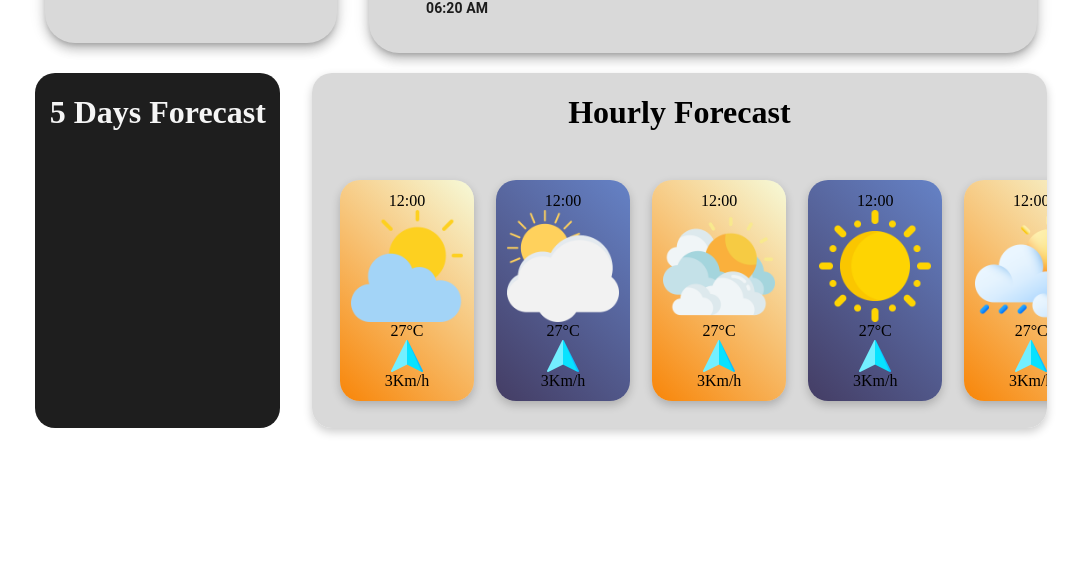
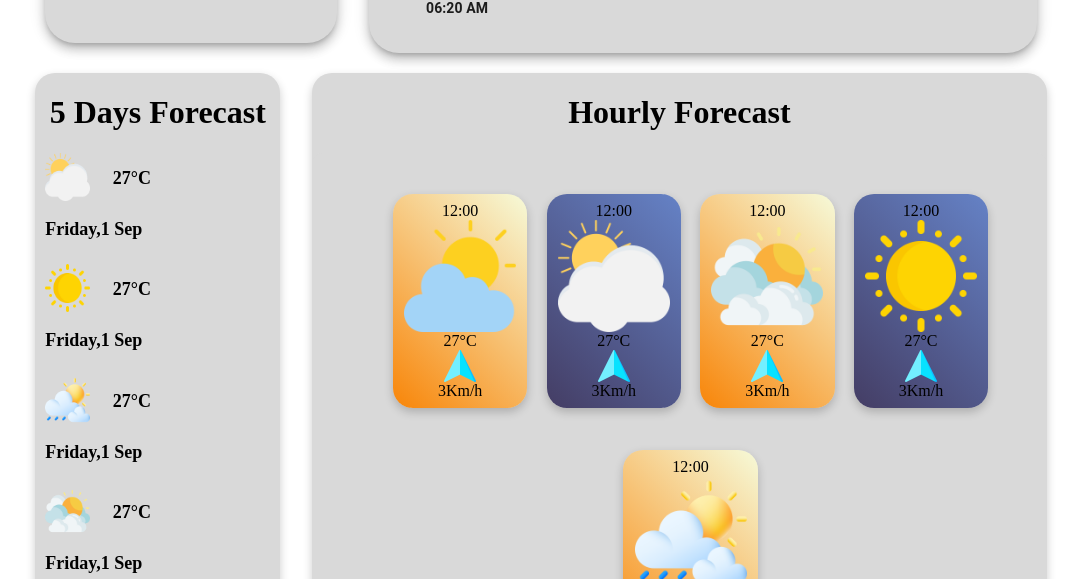
Before and after one commit to Naveen032006/Weather_Dashboard, a React (Vite) app: page / in a window 1280 px wide. Shown: the part 221-800 px from the top of the page, without its empty margins (99-1180 px from the left). Built offline with nearby package versions, Linux system fonts and the light colour scheme; no server answers; some icons are missing.

Commit message:
Frontend completed

```diff
--- a/src/App.jsx
+++ b/src/App.jsx
@@ -1,10 +1,12 @@
-//import { useState } from 'react'
+import { useEffect } from "react";
 
 import "./App.css";
 import { Layout } from "./layout";
 
 function App() {
-  document.title = "Weather Dashboard";
+  useEffect(() => {
+    document.title = "Weather Dashboard";
+  }, []);
   return (
     <>
       <Layout />
--- a/src/components/Forecast.jsx
+++ b/src/components/Forecast.jsx
@@ -1,7 +1,38 @@
-import React from "react";
+import React, { useEffect, useState } from "react";
 import WeatherCard from "./WeatherCard";
+import TextCard from "./TextCard";
 
 function Forecast({ mode, width, id }) {
+  const apikey = "016692c1b92044a0b25163019251310";
+  const city = "chennai";
+  const [value, setvalue] = useState([]);
+  const datas2 = [
+    {
+      image: "./src/assets/cloudy (1).png",
+      temp: "27°C",
+      date: " Friday,1 Sep",
+    },
+    {
+      image: "./src/assets/sun.png",
+      temp: "27°C",
+      date: " Friday,1 Sep",
+    },
+    {
+      image: "./src/assets/weather.png",
+      temp: "27°C",
+      date: " Friday,1 Sep",
+    },
+    {
+      image: "./src/assets/cloudy (2).png",
+      temp: "27°C",
+      date: " Friday,1 Sep",
+    },
+    {
+      image: "./src/assets/cloudy.png",
+      temp: "27°C",
+      date: " Friday,1 Sep",
+    },
+  ];
   const datas = [
     {
       time: "12:00",
@@ -49,12 +80,24 @@ function Forecast({ mode, width, id }) {
       color2: "#F6FAD9",
     },
   ];
+  const fetchdata = () => {
+    fetch(
+      `http://api.weatherapi.com/v1/current.json?key=${apikey}&q=${city}&aqi=no`
+    )
+      .then((response) => response.json())
+      .then((data) => setvalue(data));
+  };
+  useEffect(() => {
+    fetchdata();
+  }, []);
+  console.log(value);
   return (
     <>
       <div
         style={{
           backgroundColor: mode == "dark" ? "#1E1E1E" : "#D9D9D9",
           minWidth: width,
+          height: "12%",
           color: mode == "dark" ? "whitesmoke" : "black",
           borderRadius: "20px",
           overflow: "auto",
@@ -65,6 +108,7 @@ function Forecast({ mode, width, id }) {
         }}
       >
         {id == "days" ? (
+          <>
             <h1
               style={{
                 textAlign: "center",
@@ -72,10 +116,28 @@ function Forecast({ mode, width, id }) {
             >
               5 Days Forecast
             </h1>
+            <div>
+              {datas2.map((data, index) => (
+                <TextCard key={index} {...data} />
+              ))}
+            </div>
+          </>
         ) : (
           <>
             <h1 style={{ textAlign: "center" }}>Hourly Forecast</h1>
-            <div style={{ display: "flex" }}>
+            <div
+              style={{
+                display: "flex",
+                flexWrap: "wrap",
+                justifyContent: "center",
+                alignItems: "center",
+                backgroundColor: mode == "dark" ? "#1E1E1E" : "#D9D9D9",
+                borderRadius: "10px",
+                padding: "20px",
+                maxWidth: "1200px",
+                margin: "0 auto",
+              }}
+            >
               {datas.map((data, index) => (
                 <WeatherCard key={index} {...data} />
               ))}
--- /dev/null
+++ b/src/components/TextCard.jsx
@@ -0,0 +1,26 @@
+import React from "react";
+
+function TextCard({ image, temp, date }) {
+  return (
+    <div
+      style={{
+        display: "flex",
+        flexWrap: "wrap",
+        gap: "10%",
+        margin: "4%",
+        fontSize: ".75rem",
+        overflow: "auto",
+      }}
+    >
+      <img
+        src={image}
+        alt="sample"
+        style={{ maxWidth: "20%", height: "3rem", margin: "0" }}
+      />
+      <h2>{temp}</h2>
+      <h2>{date}</h2>
+    </div>
+  );
+}
+
+export default TextCard;
--- a/src/components/WeatherCard.jsx
+++ b/src/components/WeatherCard.jsx
@@ -15,7 +15,6 @@ function WeatherCard({ time, image1, image2, temp, speed, color1, color2 }) {
         <ul
           style={{
             listStyle: "none",
-            margin: "5%",
             padding: "10%",
             background: `linear-gradient(45deg,${color1},${color2})`,
             borderRadius: "20px",
@@ -24,6 +23,8 @@ function WeatherCard({ time, image1, image2, temp, speed, color1, color2 }) {
             justifyContent: "center",
             alignItems: "center",
             boxShadow: "0px 4px 10px rgba(0,0,0,0.2)",
+            height: "12rem",
+            margin: "0",
           }}
         >
           <li>{time}</li>
--- a/src/layout.jsx
+++ b/src/layout.jsx
@@ -19,7 +19,7 @@ export function Layout() {
           gap: 4,
         }}
       >
-        <Forecast mode="dark" width="20%" id="days" />
+        <Forecast mode="light" width="20%" id="days" />
         <Forecast mode="light" width="60%" id="hour" />
       </Box>
     </>
```
Lines whose indentation alone changed are shown as unchanged.
